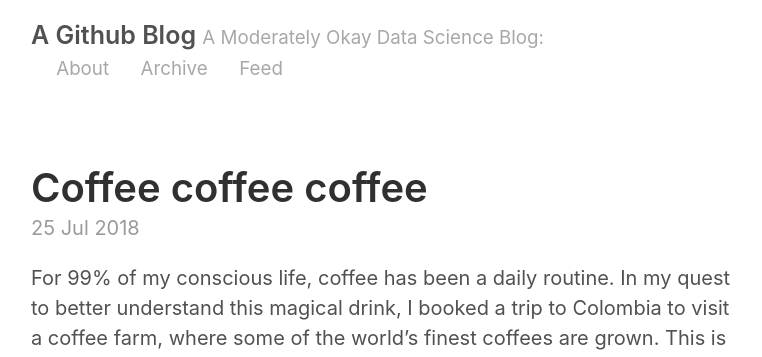
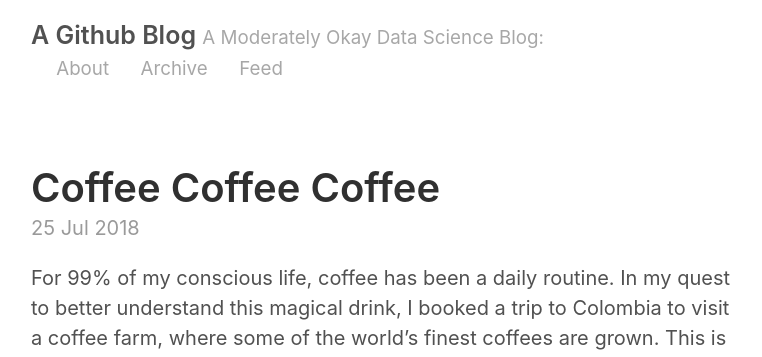
Before and after one commit to bellepeng/bellepeng.github.io, a Jekyll site: the page built from _posts/2018-07-25-Coffee Coffee Coffee.md, in a window 1280 px wide and 900 px high. Shown: the top 357 px of the window, without its empty margins (259-1021 px from the left). Built offline with Jekyll 4.4.1, drawn with Linux system fonts in a browser that asks for light colours; our own code applies the rules of GitHub Pages for plain Markdown files; some of the changed lines change nothing that is shown.

Commit message:
Belle updating blog 2

```diff
--- a/_posts/2018-07-25-Coffee Coffee Coffee.md
+++ b/_posts/2018-07-25-Coffee Coffee Coffee.md
@@ -1,3 +1,8 @@
+---
+layout: post
+title: Coffee Coffee Coffee
+---
+
 For 99% of my conscious life, coffee has been a daily routine. In my quest to better understand this magical drink, I booked a trip to Colombia to visit a coffee farm, where some of the world's finest coffees are grown. This is what a coffee plant looks like for those of you unfamiliar.
 
 ![Highest Coffee Producing Countries](/images/coffee3.png)
```
